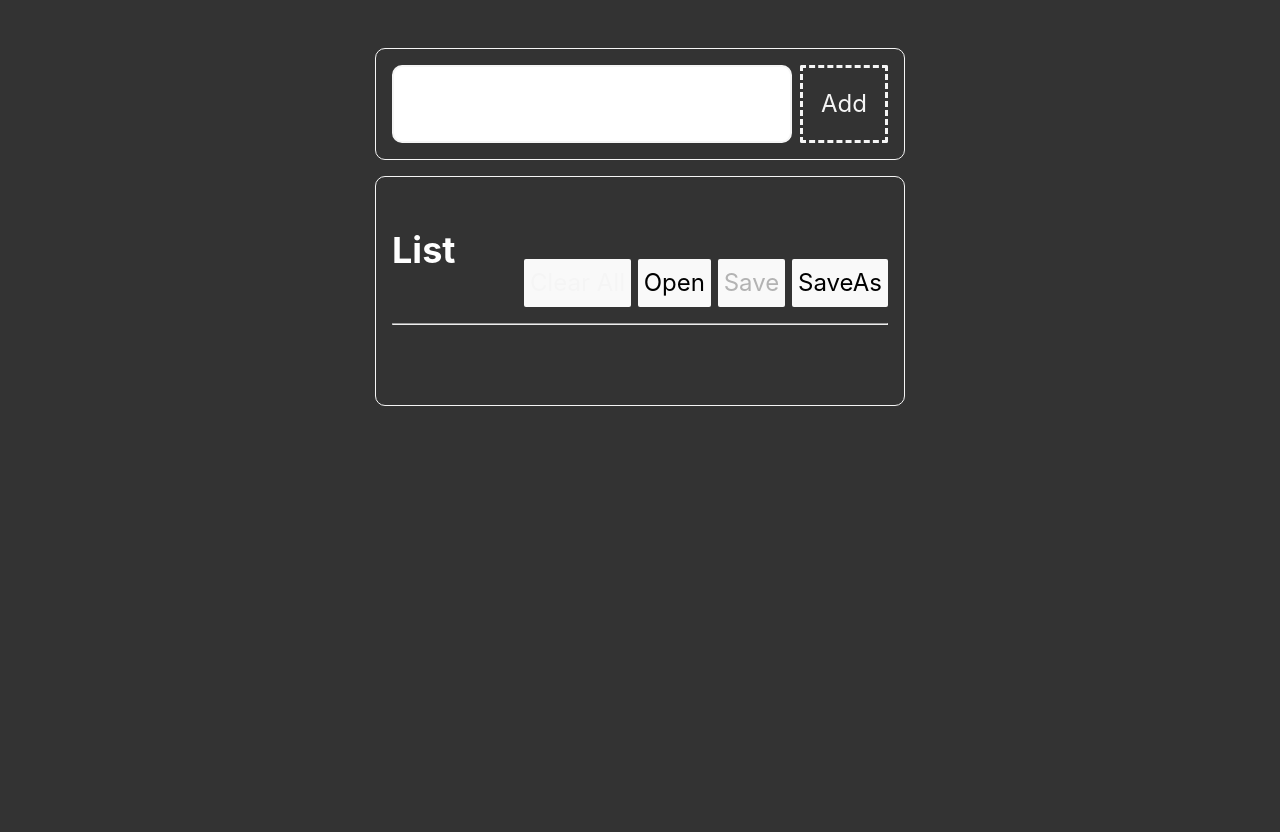
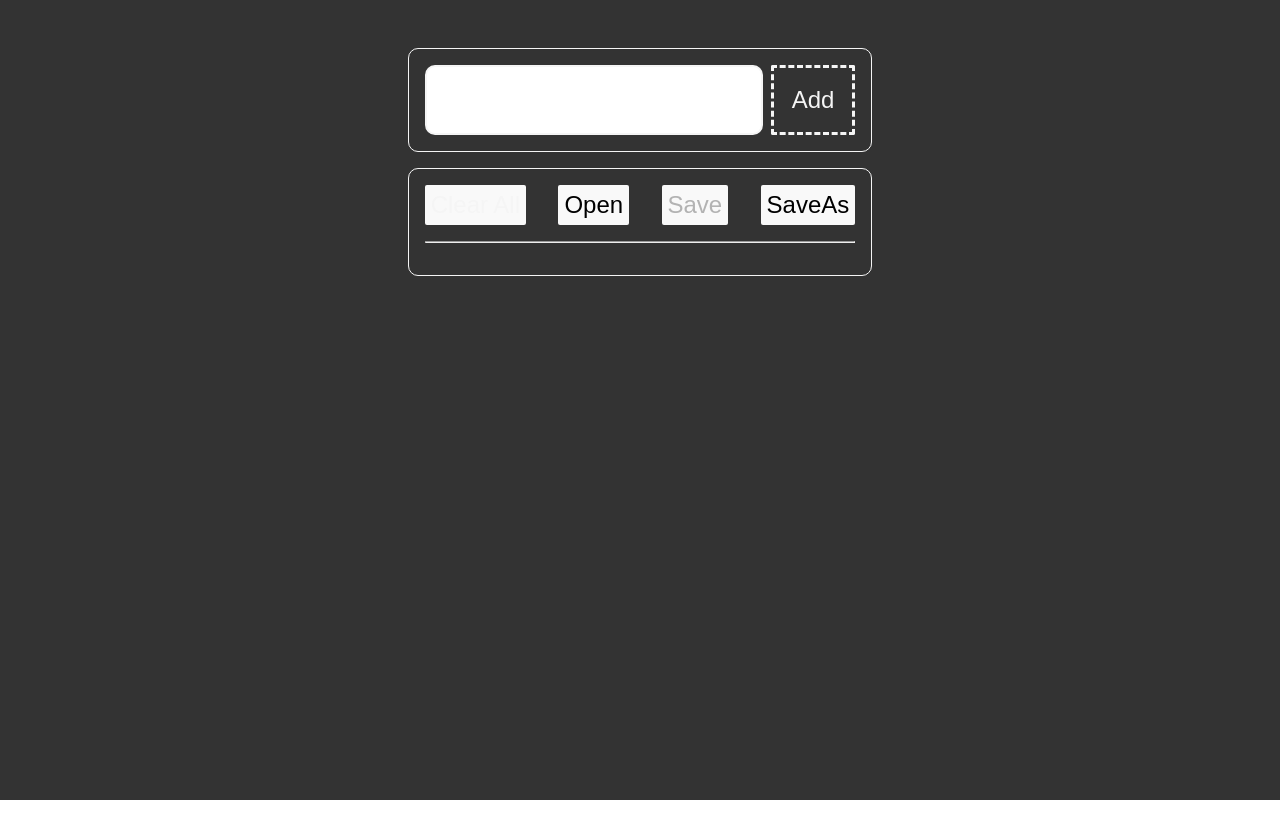
Before and after one commit to tammar16/Quark, a website built with Vite: page index.html in a window 1280 px wide. After the commit the page ends 800 px from the top, so only its background shows below. Built offline with nearby package versions, Linux system fonts and the light colour scheme.

Commit message:
Update to styles

```diff
--- a/src/app.ts
+++ b/src/app.ts
@@ -36,8 +36,8 @@ document.querySelector<HTMLDivElement>('#app')!.innerHTML = `
 </section>
 <section class="listContainer">
     <header class="listTitle">
-        <h2 id="listName">List</h2>
-        <div>
+
+
         <button id="clearItemsButton" class="button listTitle__button" title="Clear the list"
           aria-label="Remove all items from the list">
           Clear All
@@ -45,7 +45,7 @@ document.querySelector<HTMLDivElement>('#app')!.innerHTML = `
         <button data-open-button class="button">Open</button>
         <button data-save-button class="button" disabled>Save</button>
         <button data-saveas-button class="button">SaveAs</button>
-        </div>
+
       </header>
       <hr />
     <ul id="list"></ul>
--- a/src/style.css
+++ b/src/style.css
@@ -1,7 +1,7 @@
 :root {
-  font-family: Inter, system-ui, Avenir, Helvetica, Arial, sans-serif;
+  /* font-family: Inter, system-ui, Avenir, Helvetica, Arial, sans-serif;
   line-height: 1.5;
-  font-weight: 400;
+  font-weight: 400; */
 
   color-scheme: light dark;
   color: rgba(255, 255, 255, 0.87);
--- a/src/styleapp.css
+++ b/src/styleapp.css
@@ -2,11 +2,11 @@ html {
     font-family: Arial, Helvetica, sans-serif;
 }
 
-/* * {
+* {
     margin: 0;
     padding: 0;
     box-sizing: border-box;
-}  */
+}
 
 dialog::backdrop {
     background-color: #333A;
@@ -117,7 +117,7 @@ main {
 .listTitle {
     display: flex;
     justify-content: space-between;
-    align-items: flex-end;
+    align-items: center;
 }
 
 .listTitle__button {
@@ -138,7 +138,7 @@ main {
 .item {
     display: flex;
     align-items: center;
-    padding-top: 1em;
+    padding-top: 0.25em;
     gap: 1em;
 }
 
```
